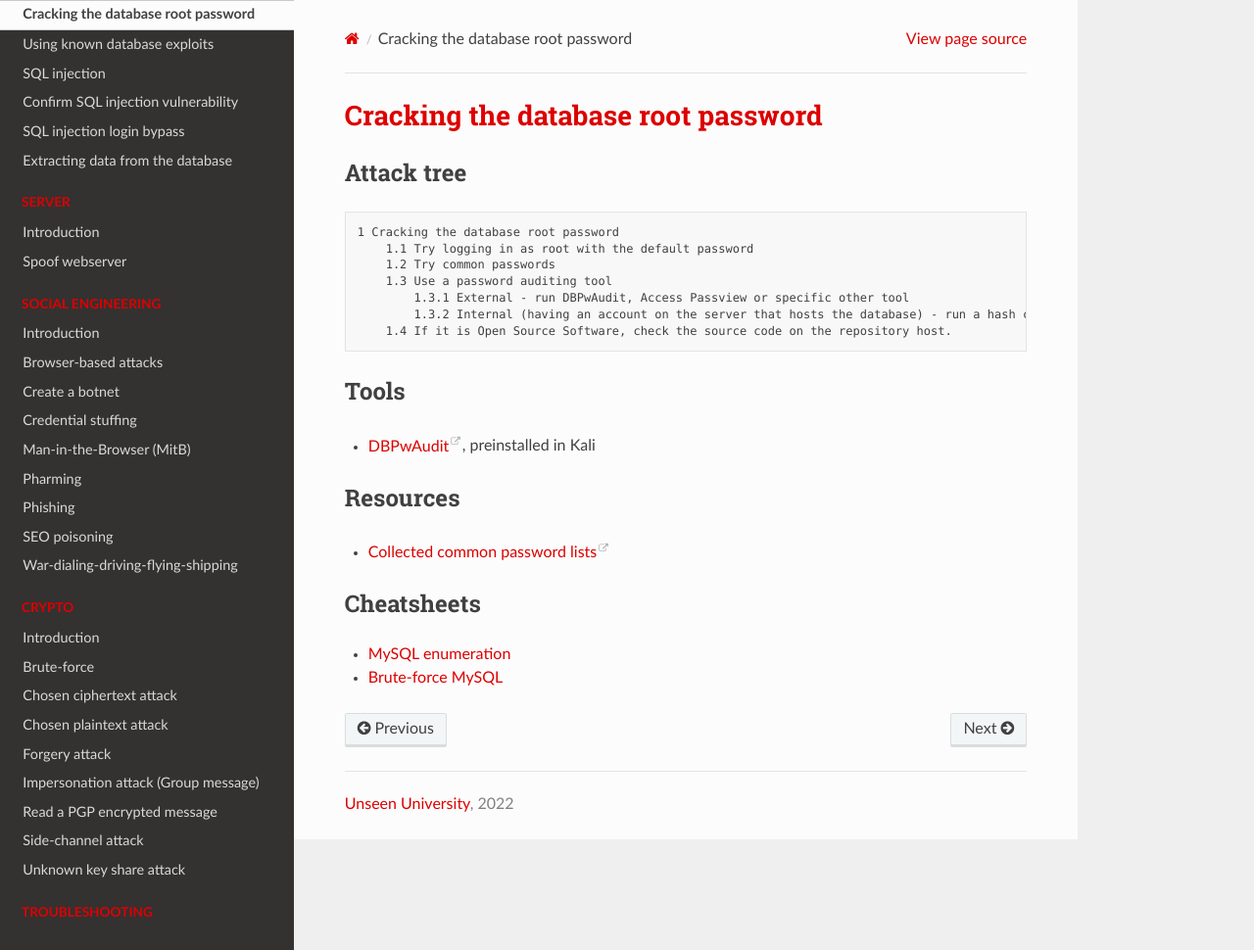
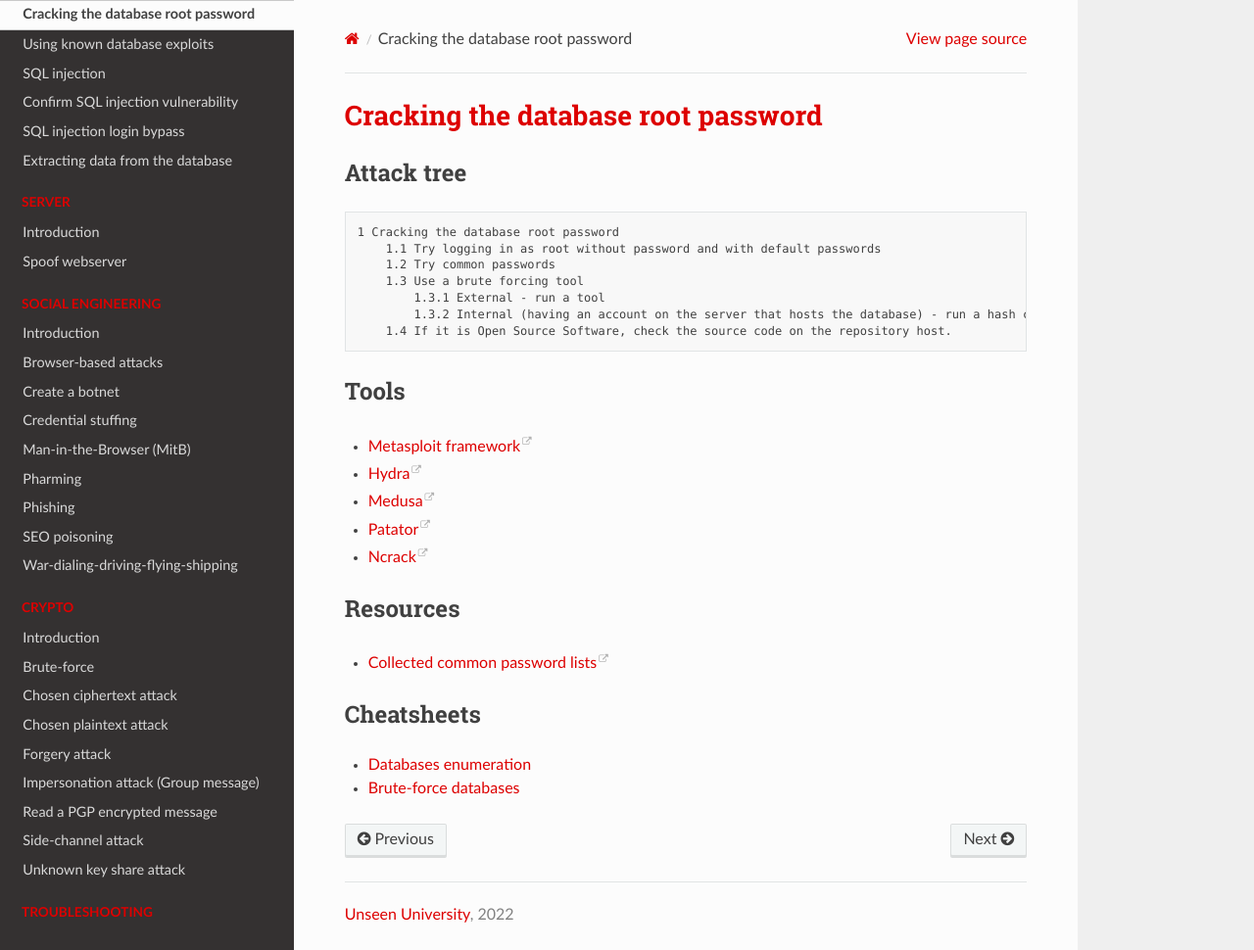
Before and after one commit to tymyrddin/red-basic, a Sphinx documentation site: the page built from source/docs/databases/Crack-root.md, in a window 1280 px wide and 970 px high. Shown: the whole window at 98% size. Built offline with Sphinx 7.4.7 and the Read the Docs theme 2.0.0, drawn with Linux system fonts in a browser that asks for light colours.

Commit message:
Databases continued

````diff
--- a/source/docs/databases/Crack-root.md
+++ b/source/docs/databases/Crack-root.md
@@ -4,17 +4,21 @@
 
 ```text
 1 Cracking the database root password
-    1.1 Try logging in as root with the default password
+    1.1 Try logging in as root without password and with default passwords
     1.2 Try common passwords
-    1.3 Use a password auditing tool
-        1.3.1 External - run DBPwAudit, Access Passview or specific other tool
+    1.3 Use a brute forcing tool
+        1.3.1 External - run a tool
         1.3.2 Internal (having an account on the server that hosts the database) - run a hash cracker like John the Ripper against the database’s password file. The location of the hash file is different depending on the database.
     1.4 If it is Open Source Software, check the source code on the repository host.
 ```
 
 ## Tools
 
-* [DBPwAudit](https://www.darknet.org.uk/2016/09/dbpwaudit-database-password-auditing-tool/), preinstalled in Kali
+* [Metasploit framework](https://www.kali.org/tools/metasploit-framework/)
+* [Hydra](https://www.kali.org/tools/hydra/)
+* [Medusa](https://www.kali.org/tools/medusa/)
+* [Patator](https://www.kali.org/tools/patator/)
+* [Ncrack](https://www.kali.org/tools/ncrack/)
 
 ## Resources
 
@@ -22,5 +26,5 @@
 
 ## Cheatsheets
 
-* [MySQL enumeration](cheatsheets:docs/enumeration/mysql)
-* [Brute-force MySQL](cheatsheets:docs/databases/brute-force)
+* [Databases enumeration](cheatsheets:docs/enumeration/databases)
+* [Brute-force databases](cheatsheets:docs/databases/brute-force)
````
Also changed, not shown: source/docs/databases/SQLi-extract.md (+2 -2 lines), source/docs/reconnaissance/Discover-app-vulnerabilities.md (+1 -1 lines).
